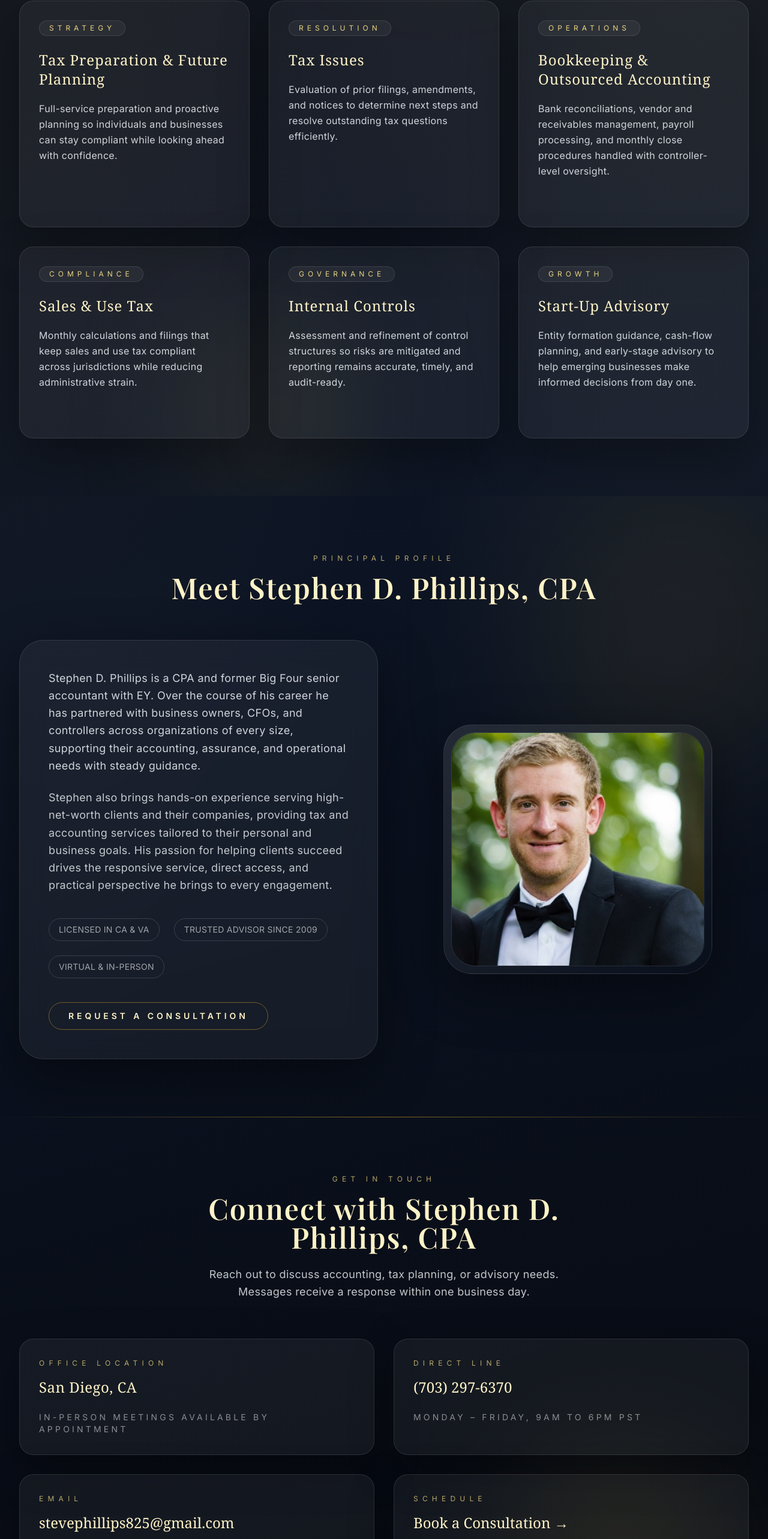
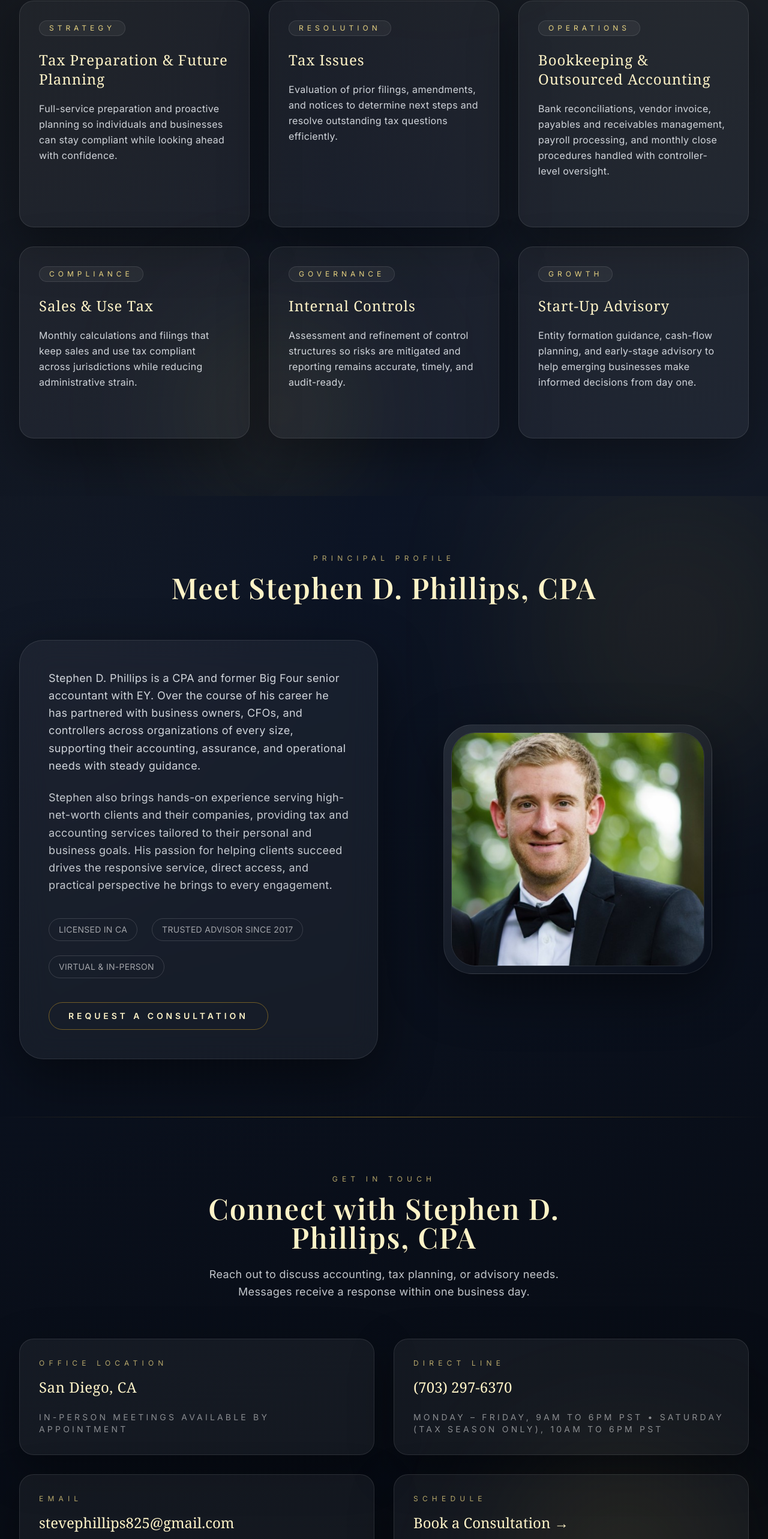
Before and after one commit to Tictockloc08/stove-cpa, a Next.js app: page / in a window 1280 px wide. Shown: the part 1976-4542 px from the top of the page at 60% size. Built offline with nearby package versions, Linux system fonts and the light colour scheme; a web font is replaced by a local one.

Commit message:
Finalize copy updates across site

```diff
--- a/src/app/layout.tsx
+++ b/src/app/layout.tsx
@@ -8,7 +8,7 @@ const inter = Inter({ subsets: ['latin'], variable: '--font-inter' });
 const playfair = Playfair_Display({ subsets: ['latin'], variable: '--font-playfair' });
 
 export const metadata: Metadata = {
-  title: 'Stephen D. Phillips, CPA - A Trusted Tax Accountant',
+  title: 'Stephen D. Phillips, CPA - A Trusted Accountant',
   description: 'Premier accounting firm serving individuals and businesses. Tax preparation, planning, and comprehensive financial services.',
 };
 
--- a/src/components/layout/Footer.tsx
+++ b/src/components/layout/Footer.tsx
@@ -15,7 +15,7 @@ export default function Footer() {
               Trusted tax and accounting guidance for complex needs.
             </h3>
             <p className="mt-6 max-w-md text-sm text-white/70 leading-relaxed">
-              Partnering with individuals, founders, and fiduciaries across the United States.
+              Partnering with individuals and founders across the United States.
             </p>
           </div>
 
--- a/src/components/sections/AboutMrPhillips.tsx
+++ b/src/components/sections/AboutMrPhillips.tsx
@@ -26,8 +26,8 @@ export default function AboutMrPhillips() {
               drives the responsive service, direct access, and practical perspective he brings to every engagement.
             </p>
             <div className="mt-10 flex flex-wrap items-center gap-6 text-sm uppercase tracking-[0.35em] text-white/60">
-              <span className="rounded-full border border-white/15 px-4 py-2">Licensed in CA & VA</span>
-              <span className="rounded-full border border-white/15 px-4 py-2">Trusted Advisor Since 2009</span>
+              <span className="rounded-full border border-white/15 px-4 py-2">Licensed in CA</span>
+              <span className="rounded-full border border-white/15 px-4 py-2">Trusted Advisor Since 2017</span>
               <span className="rounded-full border border-white/15 px-4 py-2">Virtual & In-Person</span>
             </div>
             <div className="mt-10">
--- a/src/components/sections/Contact.tsx
+++ b/src/components/sections/Contact.tsx
@@ -30,7 +30,7 @@ export default function Contact() {
               label: 'Direct Line',
               value: '(703) 297-6370',
               href: 'tel:703-297-6370',
-              hint: 'Monday – Friday, 9am to 6pm PST',
+              hint: 'Monday – Friday, 9am to 6pm PST • Saturday (Tax Season Only), 10am to 6pm PST',
             },
             {
               label: 'Email',
--- a/src/components/sections/Services.tsx
+++ b/src/components/sections/Services.tsx
@@ -14,7 +14,7 @@ const services = [
   {
     title: 'Bookkeeping & Outsourced Accounting',
     description:
-      'Bank reconciliations, vendor and receivables management, payroll processing, and monthly close procedures handled with controller-level oversight.',
+      'Bank reconciliations, vendor invoice, payables and receivables management, payroll processing, and monthly close procedures handled with controller-level oversight.',
     pillar: 'Operations',
   },
   {
```
